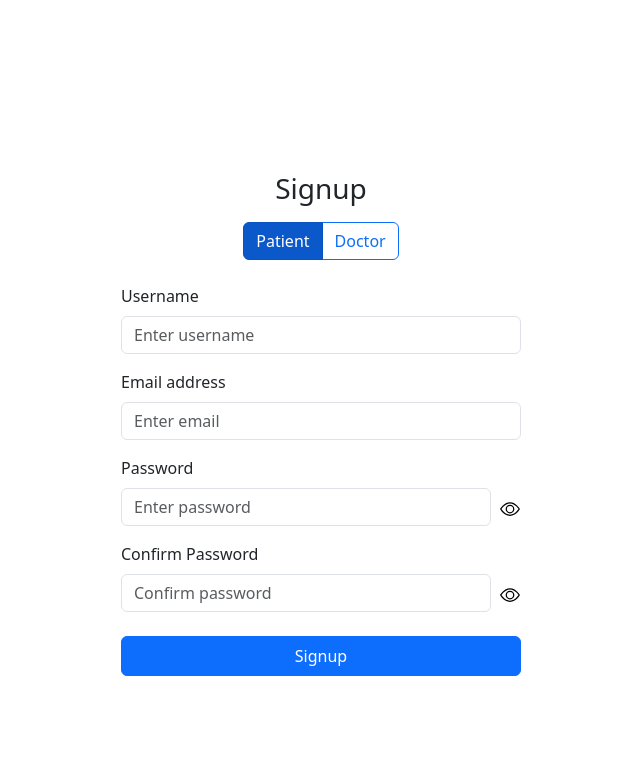
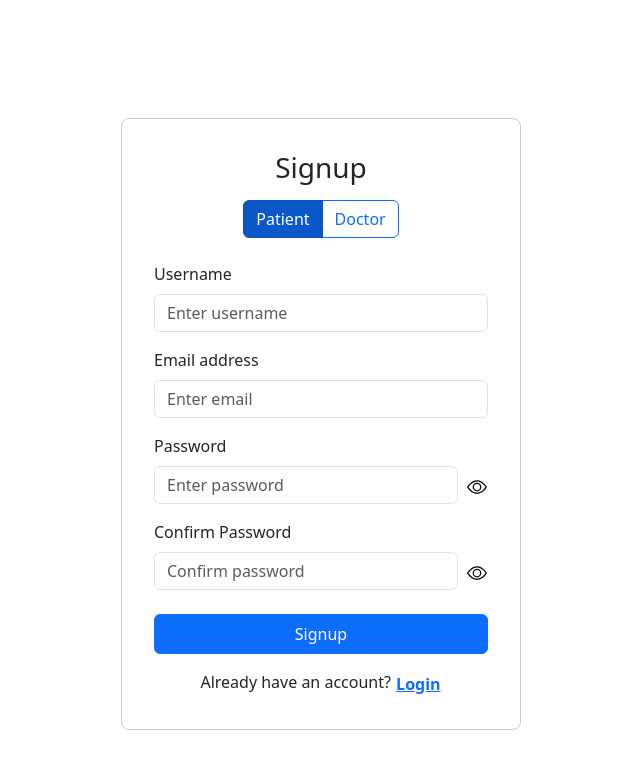
Before and after one commit to aryan-madhavi/HealthShare, a React (Vite) app in the folder HealthShare/: page /signup in a window 1280 px wide. Shown: the top 768 px of the page, without its empty margins (319-959 px from the left). Built offline with nearby package versions, Linux system fonts and the light colour scheme; the HTML template or start-up script is replaced by a standard one.

Commit message:
UI changes

```diff
--- a/HealthShare/src/pages/login.jsx
+++ b/HealthShare/src/pages/login.jsx
@@ -1,3 +1,4 @@
+
 import { useState } from "react";
 import { Form, Button, Card } from "react-bootstrap";
 import { useNavigate } from "react-router-dom";
@@ -49,8 +50,19 @@ function Login() {
   };
 
   return (
-    <div className="d-flex justify-content-center align-items-center vh-100 bg-light">
-      <Card className="p-4 shadow-lg" style={{ width: "25rem", borderRadius: "1rem" }}>
+    <div className="d-flex justify-content-center align-items-center vh-100 bg-white">
+      <Card
+        className="p-4"
+        style={{
+          width: "25rem",
+          borderRadius: "1rem",
+          border: "1px solid #ccc",   // ✅ light grey border
+          boxShadow: "none",          // ✅ no shadow
+          WebkitBoxShadow: "none",
+          MozBoxShadow: "none",
+          backgroundColor: "#fff"     // ✅ solid white
+        }}
+      >
         <Card.Body>
           <h3 className="text-center mb-4">Login</h3>
 
@@ -63,7 +75,7 @@ function Login() {
                 value={form.userInput}
                 onChange={handleChange}
                 placeholder="Enter email or username"
-                className="rounded p-2 border border-2 border-primary shadow-sm focus-ring"
+                className="rounded p-2 border border-2" // ✅ neutral border
               />
             </Form.Group>
 
@@ -75,7 +87,7 @@ function Login() {
                 value={form.password}
                 onChange={handleChange}
                 placeholder="Enter password"
-                className="rounded p-2 border border-2 border-primary shadow-sm"
+                className="rounded p-2 border border-2" // ✅ neutral border
               />
             </Form.Group>
 
--- a/HealthShare/src/pages/signup.jsx
+++ b/HealthShare/src/pages/signup.jsx
@@ -1,15 +1,18 @@
+
 import React, { useState } from 'react';
 import { Form, Button, ToggleButton, ButtonGroup, Container } from 'react-bootstrap';
 import { Eye, EyeSlash } from 'react-bootstrap-icons';
 import { createUserWithEmailAndPassword } from "firebase/auth";
 import { doc, setDoc } from "firebase/firestore";
-import { auth, db } from "../firebase";   // ✅ fixed import
+import { auth, db } from "../firebase";
+import { useNavigate } from "react-router-dom";   // ✅ needed for navigation
 
 function Signup() {
   const [passwordShown, setPasswordShown] = useState(false);
   const [confirmPasswordShown, setConfirmPasswordShown] = useState(false);
   const [role, setRole] = useState('patient');
   const [form, setForm] = useState({ username: '', email: '', password: '', confirmPassword: '' });
+  const navigate = useNavigate();
 
   const handleChange = (e) => {
     setForm({ ...form, [e.target.name]: e.target.value });
@@ -24,11 +27,9 @@ const handleSubmit = async (e) => {
     }
 
     try {
-    // Create user with Firebase Auth
       const userCredential = await createUserWithEmailAndPassword(auth, form.email, form.password);
       const user = userCredential.user;
 
-    // 1️⃣ Add full user info into USERS collection
       await setDoc(doc(db, "users", user.uid), {
         username: form.username,
         email: form.email,
@@ -36,25 +37,33 @@ const handleSubmit = async (e) => {
         createdAt: new Date(),
       });
 
-    // 2️⃣ Add EMPTY doc into doctors/patients collection
       const roleCollection = role === "patient" ? "patients" : "doctors";
-    await setDoc(doc(db, roleCollection, user.uid), {}); // 👈 empty document
+      await setDoc(doc(db, roleCollection, user.uid), {}); // empty doc
 
       alert(`Signup successful! User added to "users" and empty doc created in "${roleCollection}".`);
+      navigate("/"); // ✅ redirect to login
     } catch (error) {
       console.error("Error signing up:", error);
       alert(error.message);
     }
   };
 
-
   return (
-    <Container className="mt-5">
-      <div style={{ width: '25rem' }}>
-        <h3 className="mb-3">Signup</h3>
+    <Container className="d-flex justify-content-center align-items-center mt-5">
+      <div
+        style={{
+          width: "25rem",
+          padding: "2rem",
+          border: "1px solid #ccc",   // ✅ border like login page
+          borderRadius: "8px",
+          backgroundColor: "white",
+          boxShadow: "none"
+        }}
+      >
+        <h3 className="mb-3 text-center">Signup</h3>
 
         {/* Role Toggle */}
-        <div className="mb-4">
+        <div className="mb-4 text-center">
           <ButtonGroup>
             <ToggleButton
               id="toggle-patient"
@@ -81,7 +90,8 @@ const handleSubmit = async (e) => {
           </ButtonGroup>
         </div>
 
-        <Form onSubmit={handleSubmit}>
+        {/* Signup Form */}
+        <Form onSubmit={handleSubmit} style={{ boxShadow: "none" }}>
           {/* Username */}
           <Form.Group className="mb-3 text-start" controlId="formUsername">
             <Form.Label>Username</Form.Label>
@@ -92,6 +102,7 @@ const handleSubmit = async (e) => {
               value={form.username}
               onChange={handleChange}
               required
+              style={{ boxShadow: "none" }}
             />
           </Form.Group>
 
@@ -105,6 +116,7 @@ const handleSubmit = async (e) => {
               value={form.email}
               onChange={handleChange}
               required
+              style={{ boxShadow: "none" }}
             />
           </Form.Group>
 
@@ -119,12 +131,13 @@ const handleSubmit = async (e) => {
                 value={form.password}
                 onChange={handleChange}
                 required
+                style={{ boxShadow: "none" }}
               />
               <Button
                 variant="link"
                 onClick={() => setPasswordShown(!passwordShown)}
                 className="ms-2 p-0"
-                style={{ height: '38px' }}
+                style={{ height: '38px', boxShadow: "none" }}
               >
                 {passwordShown ? <EyeSlash size={20} /> : <Eye size={20} />}
               </Button>
@@ -142,23 +155,41 @@ const handleSubmit = async (e) => {
                 value={form.confirmPassword}
                 onChange={handleChange}
                 required
+                style={{ boxShadow: "none" }}
               />
               <Button
                 variant="link"
                 onClick={() => setConfirmPasswordShown(!confirmPasswordShown)}
                 className="ms-2 p-0"
-                style={{ height: '38px' }}
+                style={{ height: '38px', boxShadow: "none" }}
               >
                 {confirmPasswordShown ? <EyeSlash size={20} /> : <Eye size={20} />}
               </Button>
             </div>
           </Form.Group>
 
-          {/* Submit Button */}
-          <Button variant="primary" type="submit" className="w-100 rounded" style={{ height: '40px' }}>
+          {/* Submit */}
+          <Button
+            variant="primary"
+            type="submit"
+            className="w-100 rounded"
+            style={{ height: '40px', boxShadow: "none" }}
+          >
             Signup
           </Button>
         </Form>
+
+        {/* Already have account */}
+        <div className="text-center mt-3">
+          <span>Already have an account? </span>
+          <Button
+            variant="link"
+            className="p-0 fw-semibold"
+            onClick={() => navigate("/")}
+          >
+            Login
+          </Button>
+        </div>
       </div>
     </Container>
   );
```
Lines whose indentation alone changed are shown as unchanged.
